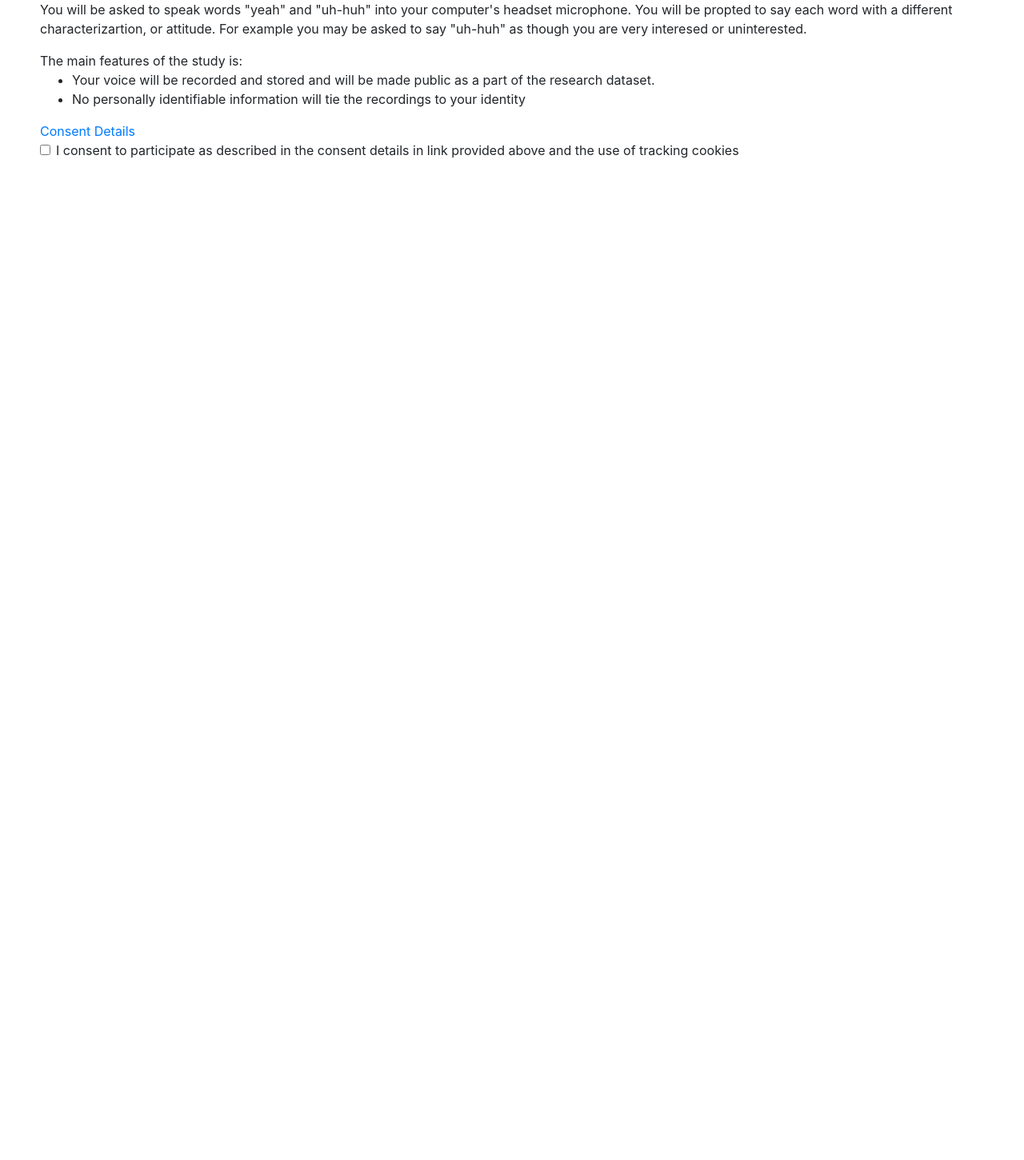
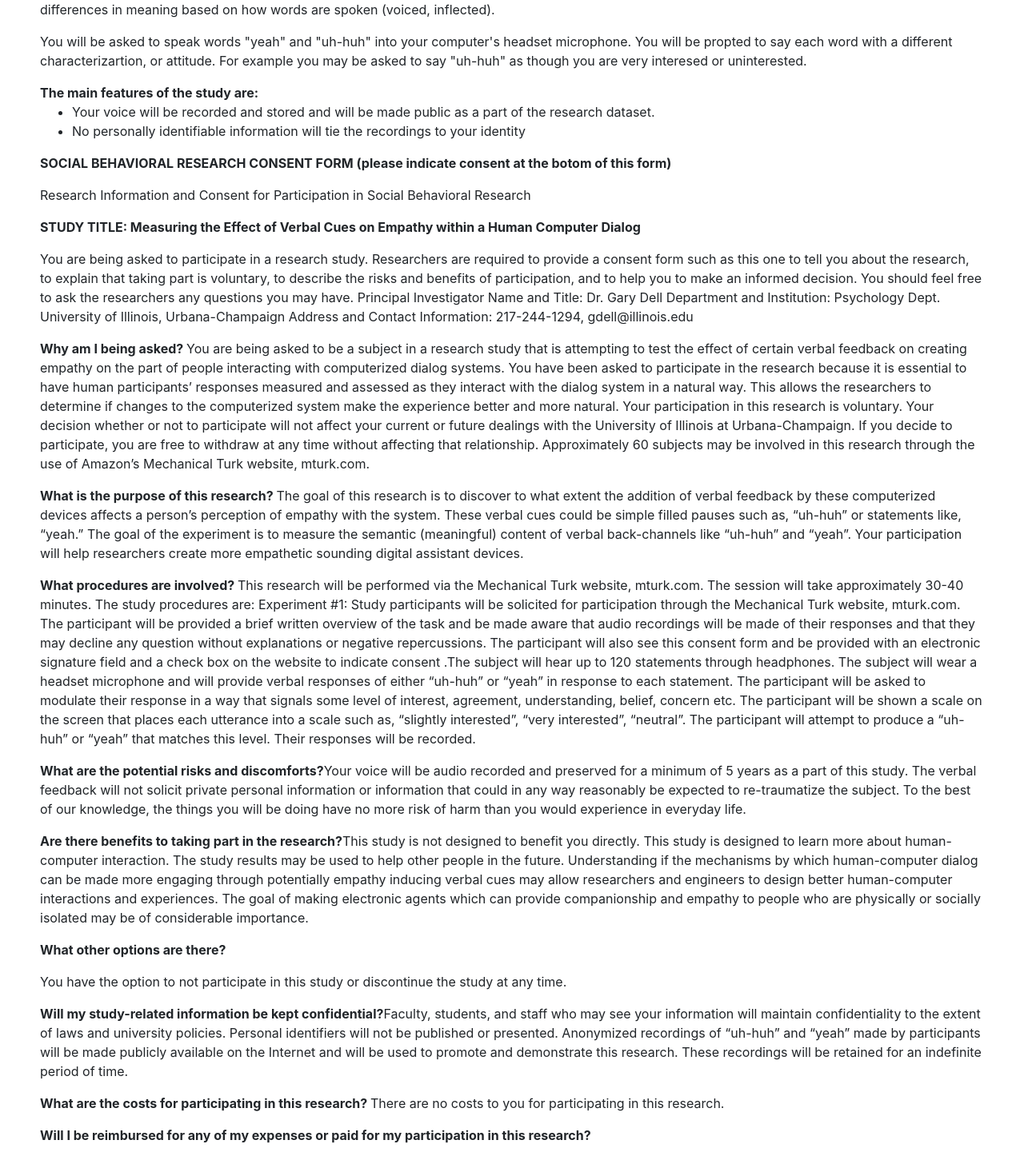
Before and after one commit to ryanchandler/cognistorm, a React (Create React App) app: page /Welcome in a window 1280 px wide. Shown: the part 274-1725 px from the top of the page at 80% size. Before the commit the page ends 800 px from the top, so only its background shows below. Built offline with nearby package versions, Linux system fonts and the light colour scheme; what mic-recorder-to-mp3 would draw is missing.

Commit message:
Seperated backend calls to API

```diff
--- a/src/Instructions.js
+++ b/src/Instructions.js
@@ -69,47 +69,24 @@ class Instructions extends React.Component {
 
   componentDidMount() {
 
- if (!cookie.load("currentTaskNumber"))
- {
-  cookie.save("currentTaskNumber", 0)
 
 
- }
+        this.setState({
+          dimension: "interest",
+          backchannel: "uh-huh",
+          selectedDegree:2,
+          degree1Label: 'a little interested',
+          degree2Label: 'very interested',
+          uid: '11111111-2222-3333-4444-5555555',
+          trialID: 'practice',
+          prompt: 'https://cognistorm.s3.amazonaws.com/prompts/prompt_1.mp3',
+          isBlocked:false,
+          isPlayingAudioPromt:'',
+          selectedDegreeClause: 'are very interested in',
 
-    fetch(
-      "https://16pjyerzdf.execute-api.us-east-1.amazonaws.com/dev/read?uid=" +
-        this.state.subjectCookie
-    )
-      .then((data) => data.json())
-      .then((data) =>
-        this.setState({
-          dimension: data.dimension,
-          backchannel: data.backchannel,
-          selectedDegree: data.selectedDegree,
-          degree1Label: data.degree1Label,
-          degree2Label: data.degree2Label,
-          uid: data.uid,
-          trialID: data.trialID,
-          prompt: data.prompt,
-          isBlocked:'',
-          isPlayingAudioPromt:'',
-          selectedDegreeClause: data.selectedDegreeClause
-        }, () => {this.audio = new Audio(this.state.prompt);})
-      );
+        })
 
-    cookie.save("CurrentlyAssignedTask", true);
-
-    navigator.getUserMedia(
-      { audio: true },
-      () => {
-        console.log("Permission Granted");
-        this.setState({ isBlocked: false });
-      },
-      () => {
-        console.log("Permission Denied");
-        this.setState({ isBlocked: true });
-      }
-    );
+        this.audio = new Audio('https://cognistorm.s3.amazonaws.com/prompts/prompt_1.mp3')
   }
 
   getNextTask = (e) => {
@@ -166,7 +143,7 @@ cookie.save("currentTaskNumber", parseInt(currentTaskNumber, 10) + 1) ;
           lastModified: Date.now(),
         });
 
-        this.myUpload({ file });
+
         this.setState({ trialStatus: true });
       })
       .catch((e) => console.log(e));
@@ -245,9 +222,9 @@ cookie.save("currentTaskNumber", parseInt(currentTaskNumber, 10) + 1) ;
             <br></br>
             <br></br>
             <Link to="/Testing">
-              <ArrowRight size={80} onClick={this.getNextTask}  style={this.state.trialStatus ? {} : { display: 'none' }}/>
+              <ArrowRight size={80}  style={this.state.trialStatus ? {} : { display: 'none' }}/>
             </Link>
-            <div>Remaining tasks: {30 - this.state.currentTaskNumber } </div>
+
           </div>
 
         </div>
--- a/src/Testing.js
+++ b/src/Testing.js
@@ -87,7 +87,7 @@ class Testing extends React.Component {
  }
 
     fetch(
-      "https://16pjyerzdf.execute-api.us-east-1.amazonaws.com/dev/read?uid=" +
+      "https://16pjyerzdf.execute-api.us-east-1.amazonaws.com/dev/read?directive=getTask&uid=" +
         this.state.subjectCookie
     )
       .then((data) => data.json())
@@ -182,6 +182,10 @@ cookie.save("currentTaskNumber", parseInt(currentTaskNumber, 10) + 1) ;
       .catch((e) => console.log(e));
 
 
+      fetch(
+        "https://16pjyerzdf.execute-api.us-east-1.amazonaws.com/dev/read?directive=completeTask&uid=" +
+          this.state.uid + "&trialID=" +  this.state.trialID
+      )
 
 
 
--- a/src/Welcome.js
+++ b/src/Welcome.js
@@ -19,16 +19,36 @@ class Welcome extends React.Component {
   }
 
   handleConsent(evt) {
-    if (this.state.subjectCookie == null) {
-      var subjectUUID = uuidv4();
+    if (!cookie.load("subjectUUID")) {
+
+
+
+      fetch(
+        "https://16pjyerzdf.execute-api.us-east-1.amazonaws.com/dev/read?uid=0&directive=enroll" )
+        .then((data) => data.json())
+        .then((data) =>
+          this.setState({
+
+            subjectCookie: data.subjectCookie,
+            trialID: 0,
+
+          },
+          cookie.save("subjectUUID", data.subjectCookie)
+          )
+
+        );
+
+
     }
 
-    this.setState(
-      {
-        subjectCookie: subjectUUID,
-      },
-      cookie.save("subjectUUID", subjectUUID)
-    );
+
+    if (!cookie.load("currentTaskNumber")) {
+      cookie.save("currentTaskNumber", 0)
+    }
+
+
+
+
 
     this.setState(
       {
@@ -41,6 +61,10 @@ class Welcome extends React.Component {
 
   render() {
     return (
+
+
+
+
       <div className="consent">
         <header className="App-header-short">
           <h1>Welcome</h1>
@@ -52,6 +76,9 @@ class Welcome extends React.Component {
             alignItems: "center",
           }}
         >
+
+<b> YOU ARE REQUIRED TO HAVE A HEADSET MICROPHONE AND MOUSE TO COMPLETE THIS TASK</b>
+<p></p>
           This is a research study being conducted by researchers from the
           University of Illinois. The goal of the study is to teach computers to
           recognize subtle differences in meaning based on how words are spoken
@@ -63,7 +90,8 @@ class Welcome extends React.Component {
           be asked to say "uh-huh" as though you are very interesed or
           uninterested.
           <p></p>
-          The main features of the study is:
+          <b>
+          The main features of the study are:</b>
           <ul>
             <li>
               Your voice will be recorded and stored and will be made public as
@@ -74,19 +102,134 @@ class Welcome extends React.Component {
               your identity
             </li>
           </ul>
+
+
+
+
+          <b> SOCIAL BEHAVIORAL RESEARCH CONSENT FORM  (please indicate consent at the botom of this form)</b>
+
+<p></p>
+Research Information and Consent for Participation in Social Behavioral Research
+
+
+<p></p>
+<b>
+STUDY TITLE:
+Measuring the Effect of Verbal Cues on Empathy within a Human Computer Dialog</b>
+<p></p>
+
+You are being asked to participate in a research study. Researchers are required to provide a consent form such as this one to tell you about the research, to explain that taking part is voluntary, to describe the risks and benefits of participation, and to help you to make an informed decision. You should feel free to ask the researchers any questions you may have.
+
+Principal Investigator Name and Title: Dr. Gary Dell
+
+Department and Institution: Psychology Dept. University of Illinois, Urbana-Champaign
+
+Address and Contact Information: 217-244-1294, gdell@illinois.edu
+
+<p></p>
+<b>Why am I being asked? </b>
+
+
+You are being asked to be a subject in a research study that is attempting to test the effect of certain verbal feedback on creating empathy on the part of people interacting with computerized dialog systems.
+
+
+You have been asked to participate in the research because it is essential to have human participants’ responses measured and assessed as they interact with the dialog system in a natural way. This allows the researchers to determine if changes to the computerized system make the experience better and more natural.
+
+
+Your participation in this research is voluntary. Your decision whether or not to participate will not affect your current or future dealings with the University of Illinois at Urbana-Champaign. If you decide to participate, you are free to withdraw at any time without affecting that relationship.
+
+
+Approximately 60 subjects may be involved in this research through the use of Amazon’s Mechanical Turk website, mturk.com.
+<p></p>
+
+<b>What is the purpose of this research? </b>
+
+
+The goal of this research is to discover to what extent the addition of verbal feedback by these computerized devices affects a person’s perception of empathy with the system. These verbal cues could be simple filled pauses such as, “uh-huh” or statements like, “yeah.” The goal of the experiment is to measure the semantic (meaningful) content of verbal back-channels like “uh-huh” and “yeah”. Your participation will help researchers create more empathetic sounding digital assistant devices.
+<p></p>
+<b>What procedures are involved? </b>
+
+This research will be performed via the Mechanical Turk website, mturk.com. The session will take approximately 30-40 minutes. The study procedures are:
+Experiment #1: Study participants will be solicited for participation through the Mechanical Turk website, mturk.com. The participant will be provided a brief written overview of the task and be made aware that audio recordings will be made of their responses and that they may decline any question without explanations or negative repercussions. The participant will also see this consent form and be provided with an electronic signature field and a check box on the website to indicate consent .The subject will hear up to 120 statements through headphones. The subject will wear a headset microphone and will provide verbal responses of either “uh-huh” or “yeah” in response to each statement. The participant will be asked to modulate their response in a way that signals some level of interest, agreement, understanding, belief, concern etc. The participant will be shown a scale on the screen that places each utterance into a scale such as, “slightly interested”, “very interested”, “neutral”. The participant will attempt to produce a “uh-huh” or “yeah” that matches this level. Their responses will be recorded.
+<p></p>
+
+<b>What are the potential risks and discomforts?</b>
+
+Your voice will be audio recorded and preserved for a minimum of 5 years as a part of this study.
+
+The verbal feedback will not solicit private personal information or information that could in any way reasonably be expected to re-traumatize the subject. To the best of our knowledge, the things you will be doing have no more risk of harm than you would experience in everyday life.
+<p></p>
+
+<b>Are there benefits to taking part in the research?</b>
+This study is not designed to benefit you directly. This study is designed to learn more about human-computer interaction. The study results may be used to help other people in the future. Understanding if the mechanisms by which human-computer dialog can be made more engaging through potentially empathy inducing verbal cues may allow researchers and engineers to design better human-computer interactions and experiences. The goal of making electronic agents which can provide companionship and empathy to people who are physically or socially isolated may be of considerable importance.
+<p></p>
+<b>What other options are there?</b>
+<p></p>
+
+You have the option to not participate in this study or discontinue the study at any time.
+<p></p>
+
+<b>Will my study-related information be kept confidential?</b>
+Faculty, students, and staff who may see your information will maintain confidentiality to the extent of laws and university policies. Personal identifiers will not be published or presented. Anonymized recordings of “uh-huh” and “yeah” made by participants will be made publicly available on the Internet and will be used to promote and demonstrate this research. These recordings will be retained for an indefinite period of time.
+<p></p>
+<b>What are the costs for participating in this research? </b>
+
+
+There are no costs to you for participating in this research.
+<b>
+  <p></p>
+Will I be reimbursed for any of my expenses or paid for my participation in this research?
+</b>
+<p></p>
+
+You will receive payment for each of your completed human intelligence tasks as provided through the Mechanical Turk website. This amount may very from $.05 to $.50 per task and will be established prior to testing. If you do not finish the study, you will be compensated on a prorated basis for the portion of the study you have completed.
+<p></p>
+<b>Can I withdraw or be removed from the study?</b>
+<p></p>
+If you decide to participate, you are free to withdraw your consent and discontinue participation at any time.
+<p></p>
+
+The Researchers also have the right to stop your participation in this study without your consent if they believe it is in your best interests.
+<p></p>
+
+In the event you withdraw or are asked to leave the study, you will still be compensated on pro rated basis.
+
+<p></p>
+<b>Who should I contact if I have questions?</b>
+<p></p>
+Contact the researchers Gary Dell at 217-244-1294, gdell@illinois or Ryan Chandler 217-855-2093, rchan8@illinois.edu
+<p></p>
+<b>What are my rights as a research subject?</b>
+<p></p>
+If you feel you have not been treated according to the descriptions in this form, or if you have any questions about your rights as a research subject, including questions, concerns, complaints, or to offer input, you may call the Office for the Protection of Research Subjects (OPRS) at 217-333-2670 or e-mail OPRS at irb@illinois.edu
+<p></p>
+<b>Remember:</b>
+<p></p>
+
+Your participation in this research is voluntary. Your decision whether or not to participate will not affect your current or future relations with the University. If you decide to participate, you are free to withdraw at any time without affecting that relationship.
+<p></p>
+
+I have read (or someone has read to me) the above information. I have been given an opportunity to ask questions and my questions have been answered to my satisfaction. I agree to participate in this research. I will be given a copy of this signed and dated form.
+<p></p>
+Browser cookies are used to track your progress through the testing.  You will need to allow cookies and consent to their use.
+
+
+Person obtaining consent is Ryan Chandler, rchan8@illinois.edu. You may contact me via email with any questions or concerns.
+         <p></p>
+
+          <br></br><b>
           <Form>
             <Form.Group controlId="consent">
-              <a href="https://www.cognistorm.com/Consent" target="_blank">
-                Consent Details
-              </a>
+
               <Form.Check
                 type="checkbox"
                 checked={this.state.consented}
                 onChange={this.handleConsent}
-                label="I consent to participate as described in the consent details in link provided above and the use of tracking cookies"
+                label="I consent to participate as described in the consent details above."
               />
             </Form.Group>
           </Form>
+          </b>
           <br></br>
           <Link to="/HardwareTest">
             <ArrowRight  style={this.state.consented ? {} : { display: 'none' }}  size={80} />
```
Also changed, not shown: 1 other file (tests, documents, lock files or other folders).
